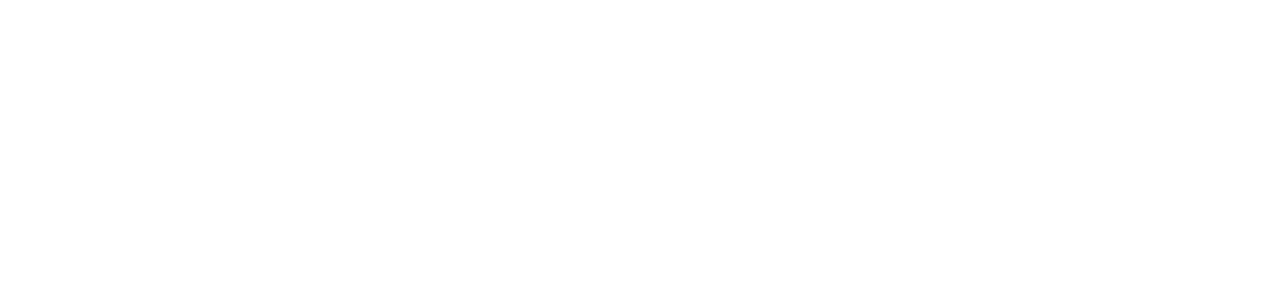
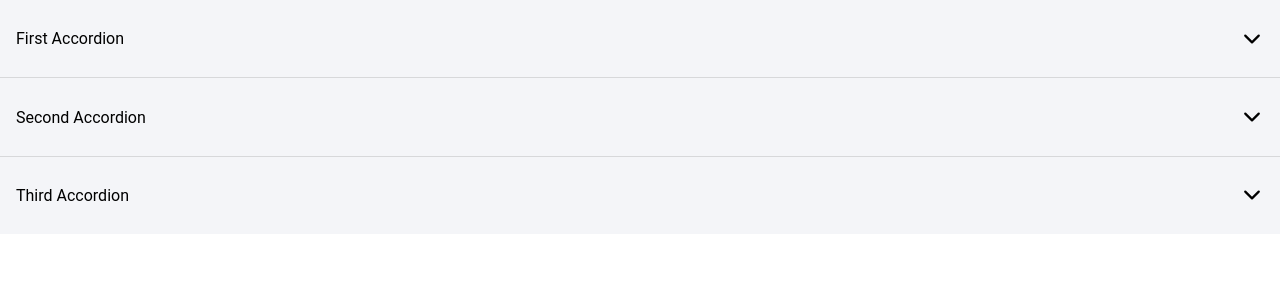
Before and after one commit to inteligentes-btg-hackathon/Frontend-ionic, a React (Create React App) app: page /successDarf in a window 1280 px wide. Shown: the top 300 px of the page. Built offline with nearby package versions, Linux system fonts and the light colour scheme.

Commit message:
feat(component): Create Help Accordion component

```diff
--- a/src/App.tsx
+++ b/src/App.tsx
@@ -27,6 +27,7 @@
 import LoadingDarf from "./pages/LoadingDarf";
 import PendingTaxes from "./pages/pendingTaxes";
 import StockTransactions from "./pages/stockTransactions";
+import SuccessDarf from "./pages/successDarf"
 
 setupIonicReact();
 
@@ -52,8 +53,8 @@
         <Route path="/pendingTaxes" exact={true}>
           <PendingTaxes />
         </Route>
-        <Route path="/stockTransactions" exact={true}>
-          <StockTransactions/>
+        <Route path="/successDarf" exact={true}>
+          <SuccessDarf/>
         </Route>
         <Route path="/message/:id">
           <ViewMessage />
--- /dev/null
+++ b/src/components/HelpAccordion.tsx
@@ -0,0 +1,42 @@
+import "../styles/components/HelpAccordion.css";
+import {
+  IonAccordion,
+  IonAccordionGroup,
+  IonItem,
+  IonLabel
+} from '@ionic/react';
+
+const HelpAccordion: React.FC<{}> = ({}) => {
+  return (
+    <div>
+      <IonAccordionGroup>
+        <IonAccordion value="first">
+          <IonItem slot="header" color="light">
+            <IonLabel className="OptionsBlock">First Accordion</IonLabel>
+          </IonItem>
+          <div slot="content" className="ItensBlock">
+            First Content
+          </div>
+        </IonAccordion>
+        <IonAccordion value="second" >
+          <IonItem slot="header" color="light">
+            <IonLabel className="OptionsBlock">Second Accordion</IonLabel>
+          </IonItem>
+          <div slot="content" className="ItensBlock">
+            Second Content
+          </div>
+        </IonAccordion>
+        <IonAccordion value="third">
+          <IonItem slot="header" color="light">
+            <IonLabel className="OptionsBlock">Third Accordion</IonLabel>
+          </IonItem>
+          <div slot="content" className="ItensBlock">
+            Third Content
+          </div>
+        </IonAccordion>
+      </IonAccordionGroup>
+    </div>
+  );
+};
+
+export default HelpAccordion;
--- a/src/pages/successDarf.tsx
+++ b/src/pages/successDarf.tsx
@@ -1,5 +1,15 @@
-const SuccessDarf: React.FC = () => {
-  return (<></>)
+import { IonPage, IonContent } from "@ionic/react";
+import HelpAccordion from "../components/HelpAccordion";
+
+
+const SuccessDarf: React.FC<{}> = ({}) => {
+  return (<>
+    <IonPage>
+      <IonContent>
+        <HelpAccordion/>
+      </IonContent>
+    </IonPage>
+  </>)
 }
 
 export default SuccessDarf
--- /dev/null
+++ b/src/styles/components/HelpAccordion.css
@@ -0,0 +1,13 @@
+.AccordionGroup{
+
+}
+
+.OptionsBlock {
+  padding: 1.2em;
+  padding-left: 0;
+  padding-right: 0;
+}
+
+.ItensBlock {
+  padding: 1.2em;
+}
```
